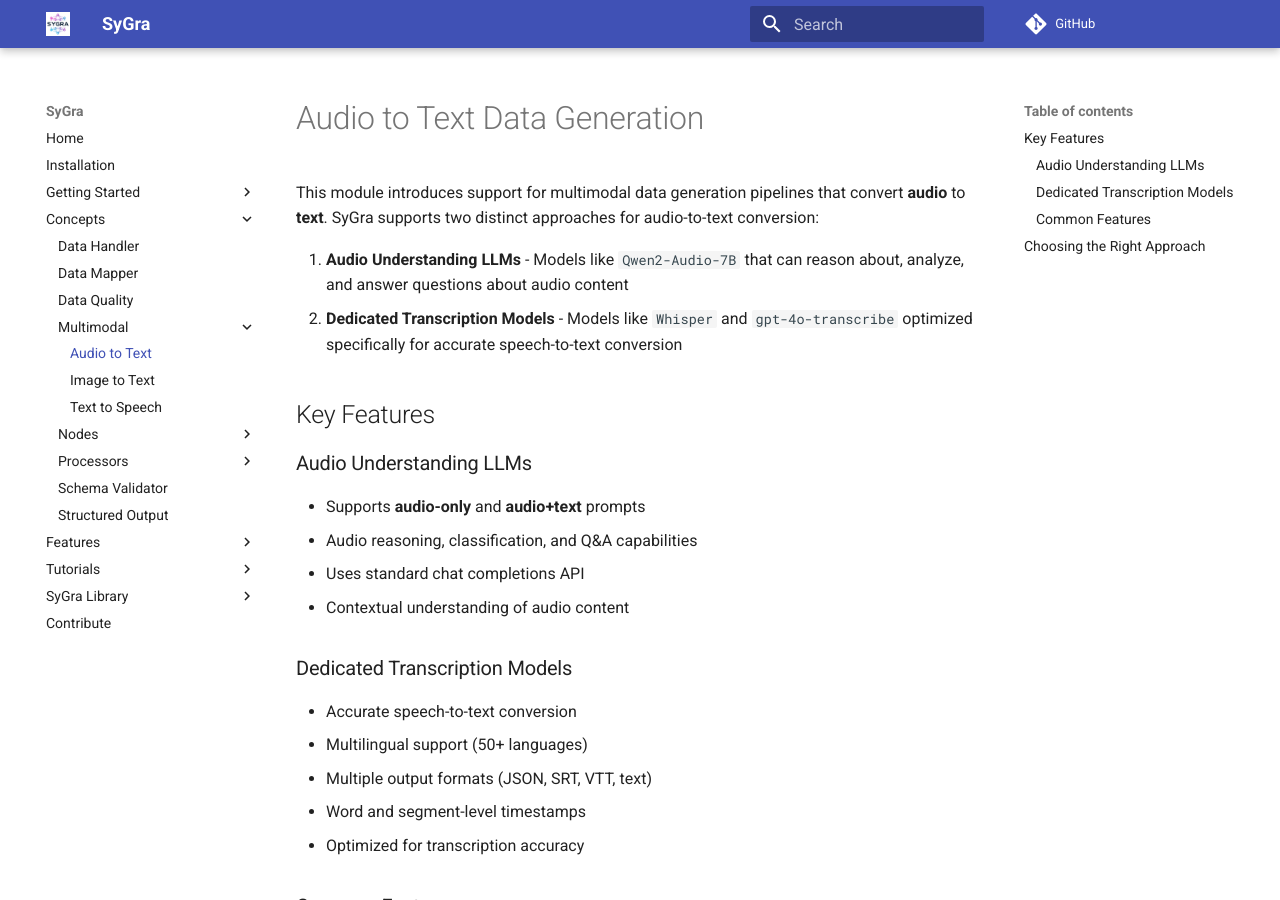
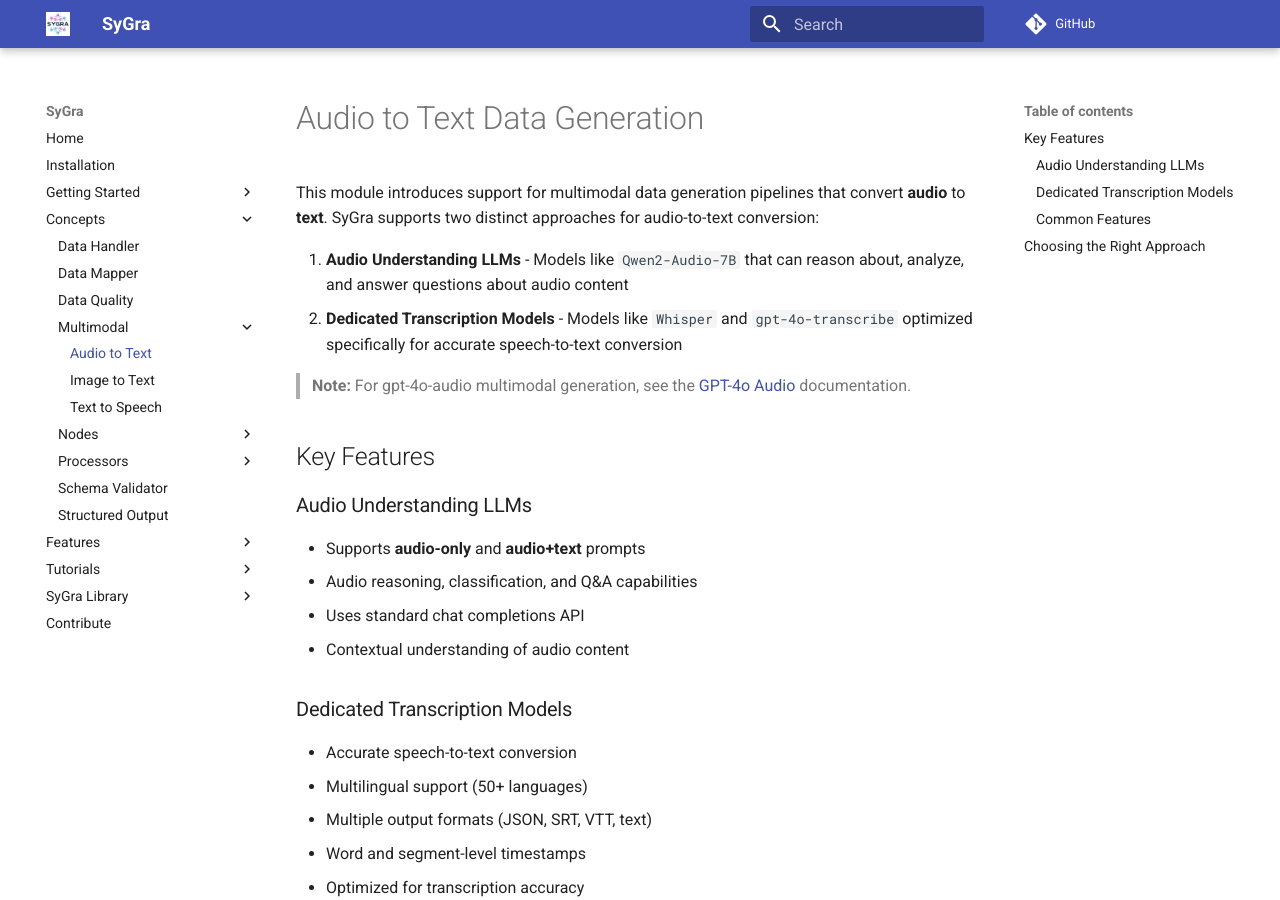
Before and after one commit to ServiceNow/SyGra, an MkDocs documentation site: the page built from docs/concepts/multimodal/audio_to_text.md, in a window 1280 px wide and 900 px high. Built offline with MkDocs 1.6.1 and Material for MkDocs 9.7.7, drawn with Linux system fonts in a browser that asks for light colours; comment, search, counter and statistics services are not loaded.

Commit message:
Add reference for gpt-4o-audio in audio_to_text.md

```diff
--- a/docs/concepts/multimodal/audio_to_text.md
+++ b/docs/concepts/multimodal/audio_to_text.md
@@ -5,6 +5,8 @@ This module introduces support for multimodal data generation pipelines that con
 1. **Audio Understanding LLMs** - Models like `Qwen2-Audio-7B` that can reason about, analyze, and answer questions about audio content
 2. **Dedicated Transcription Models** - Models like `Whisper` and `gpt-4o-transcribe` optimized specifically for accurate speech-to-text conversion
 
+> **Note:**
+> For gpt-4o-audio multimodal generation, see the [GPT-4o Audio](./gpt_4o_audio.md) documentation.
 ## Key Features
 
 ### Audio Understanding LLMs
```
